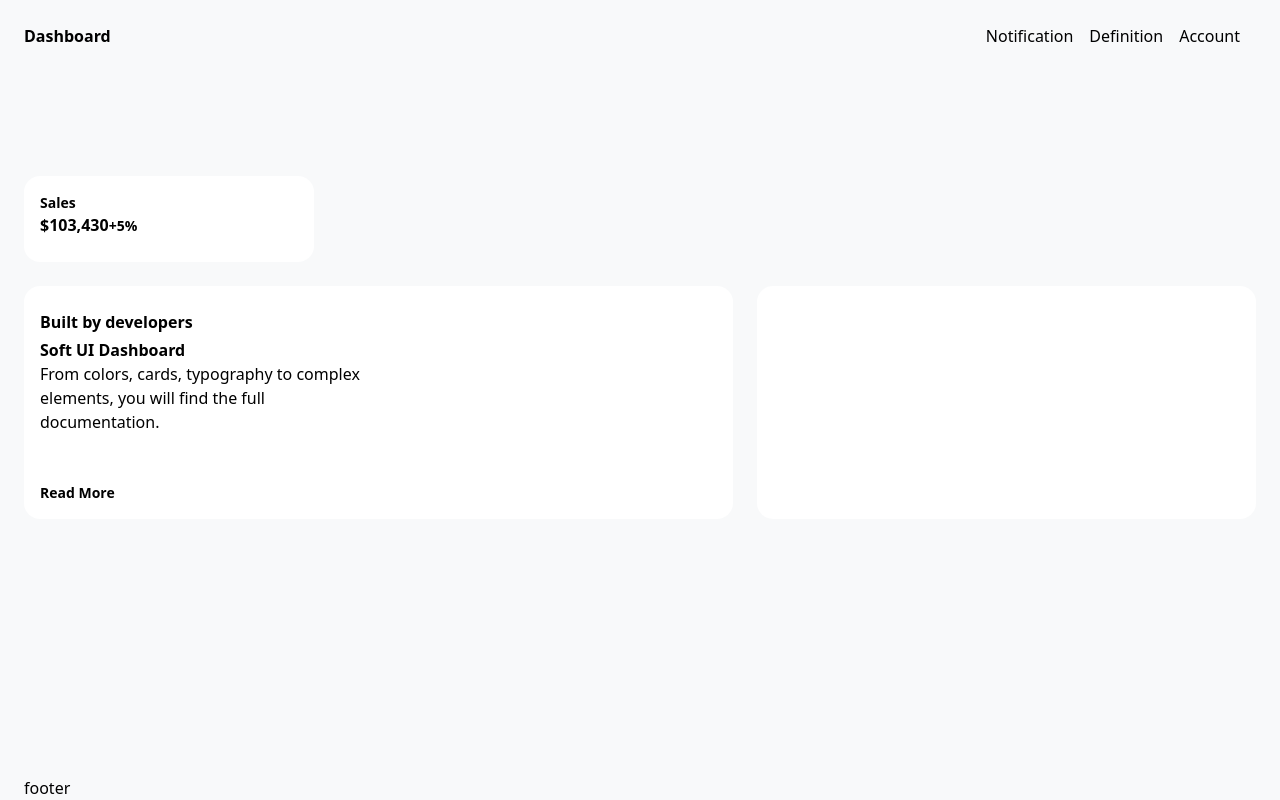
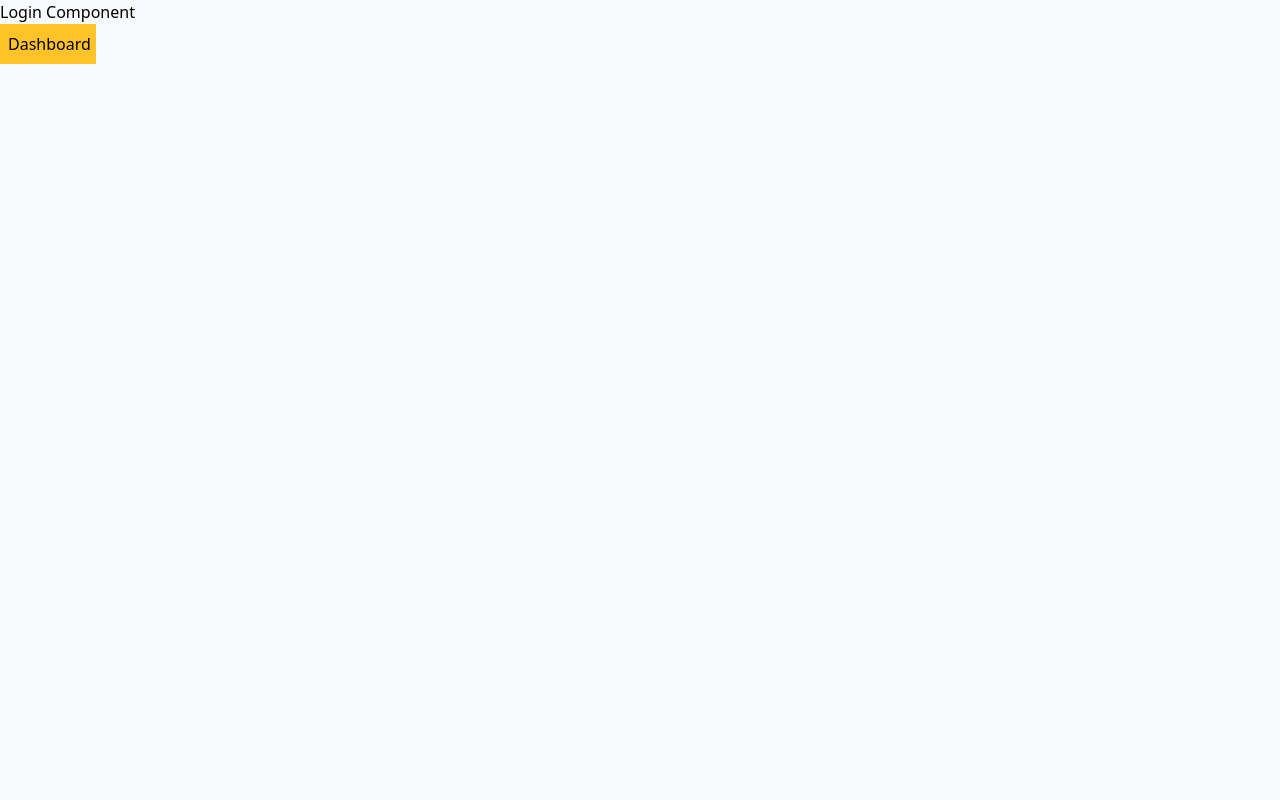
Before and after one commit to Bl4ck-Machine/global-aguas, a Next.js app: page / in a window 1280 px wide. Built offline with nearby package versions, Linux system fonts and the light colour scheme.

Commit message:
pages updated

```diff
--- /dev/null
+++ b/src/app/dashboard/tables/page.tsx
@@ -0,0 +1,7 @@
+import React from 'react'
+
+export default function Page() {
+  return (
+    <div>tables</div>
+  )
+}
--- a/src/app/page.tsx
+++ b/src/app/page.tsx
@@ -1,134 +1,13 @@
+import Link from "next/link";
 
 export default function Home() {
   return (
     <div className="h-screen flex flex-col">
-      <div className="flex flex-1">
+      Login Component
 
-
-
-          {/** Content */}
-        <main className="flex-1 p-6">
-
-          {/** Navbar */}
-          <div className="flex flex-row">
-            <div className="flex-1">
-              <div className="font-bold">Dashboard</div>
-            </div>
-            <div className="pr-4">Notification</div>
-            <div className="pr-4">Definition</div>
-            <div className="pr-4">Account</div>
-          </div>
-
-          {/** Content */}
-          <div className="mt-32">
-            <div className="flex flex-wrap -mx-3">
-
-              <div className="w-full max-w-full px-3 sm:w-1/2 sm:flex-none xl:w-1/4">
-                <div className="relative flex flex-col min-w-0 break-words bg-white shadow-soft-xl rounded-2xl bg-clip-border">
-                  <div className="flex-auto p-4">
-                    <div className="flex flex-row -mx-3">
-                      <div className="flex-none w-2/3 max-w-full px-3">
-                        <div>
-                          <p className="mb-0 font-sans font-semibold leading-normal text-sm">
-                            Sales
-                          </p>
-                          <h5 className="mb-0 font-bold">
-                            $103,430
-                            <span className="leading-normal text-sm font-weight-bolder text-lime-500">
-                              +5%
-                            </span>
-                          </h5>
-                        </div>
-                      </div>
-                      <div className="px-3 text-right basis-1/3">
-                        <div className="inline-block w-12 h-12 text-center rounded-lg bg-gradient-to-tl from-purple-700 to-pink-500">
-                          <i className="ni leading-none ni-cart text-lg relative top-3.5 text-white"></i>
-                        </div>
-                      </div>
-                    </div>
-                  </div>
-                </div>
-              </div>
-
-            </div>
-
-            <div className="flex flex-wrap mt-6 -mx-3">
-
-              <div className="w-full px-3 mb-6 lg:mb-0 lg:w-7/12 lg:flex-none">
-                <div className="relative flex flex-col min-w-0 break-words bg-white shadow-soft-xl rounded-2xl bg-clip-border">
-                  <div className="flex-auto p-4">
-                    <div className="flex flex-wrap -mx-3">
-                      <div className="max-w-full px-3 lg:w-1/2 lg:flex-none">
-                        <div className="flex flex-col h-full">
-                          <p className="pt-2 mb-1 font-semibold">
-                            Built by developers
-                          </p>
-                          <h5 className="font-bold">Soft UI Dashboard</h5>
-                          <p className="mb-12">
-                            From colors, cards, typography to complex elements,
-                            you will find the full documentation.
-                          </p>
-                          <a
-                            className="mt-auto mb-0 font-semibold leading-normal text-sm group text-slate-500"
-                            href="javascript:;"
-                          >
-                            Read More
-                            <i
-                              className="fas fa-arrow-right ease-bounce text-sm group-hover:translate-x-1.25 ml-1 leading-normal transition-all duration-200"
-                              aria-hidden="true"
-                            ></i>
-                          </a>
-                        </div>
-                      </div>
-                      <div className="max-w-full px-3 mt-12 ml-auto text-center lg:mt-0 lg:w-5/12 lg:flex-none">
-                        <div className="h-full bg-gradient-to-tl from-purple-700 to-pink-500 rounded-xl">
-                          {/* <img src="../assets/img/shapes/waves-white.svg" className="absolute top-0 hidden w-1/2 h-full lg:block" alt="waves"> */}
-                          <div className="relative flex items-center justify-center h-full">
-                            {/* <img className="relative z-20 w-full pt-6" src="../assets/img/illustrations/rocket-white.png" alt="rocket"> */}
-                          </div>
-                        </div>
-                      </div>
-                    </div>
-                  </div>
-                </div>
-              </div>
-
-              <div className="w-full max-w-full px-3 lg:w-5/12 lg:flex-none">
-                <div className="border-black/12.5 shadow-soft-xl relative flex h-full min-w-0 flex-col break-words rounded-2xl border-0 border-solid bg-white bg-clip-border p-4">
-                  <div className="relative h-full overflow-hidden bg-cover rounded-xl">
-                    <span className="absolute top-0 left-0 w-full h-full bg-center bg-cover bg-gradient-to-tl from-gray-900 to-slate-800 opacity-80"></span>
-                    <div className="relative z-10 flex flex-col flex-auto h-full p-4">
-                      <h5 className="pt-2 mb-6 font-bold text-white">
-                        Work with the rockets
-                      </h5>
-                      <p className="text-white">
-                        Wealth creation is an evolutionarily recent positive-sum
-                        game. It is all about who take the opportunity first.
-                      </p>
-                      <a
-                        className="mt-auto mb-0 font-semibold leading-normal text-white group text-sm"
-                        href="javascript:;"
-                      >
-                        Read More
-                        <i
-                          className="fas fa-arrow-right ease-bounce text-sm group-hover:translate-x-1.25 ml-1 leading-normal transition-all duration-200"
-                          aria-hidden="true"
-                        ></i>
-                      </a>
-                    </div>
-                  </div>
-                </div>
-              </div>
-            </div>
-          </div>
-
-
-
-        </main>
-
-      </div>
-
-      <footer className="bg-zinc-880 border-zinc-700 px-6">footer</footer>
+      <Link href={"dashboard"} className="flex w-24 p-2 bg-orange-primary">
+        Dashboard
+      </Link>
     </div>
   );
 }
```
